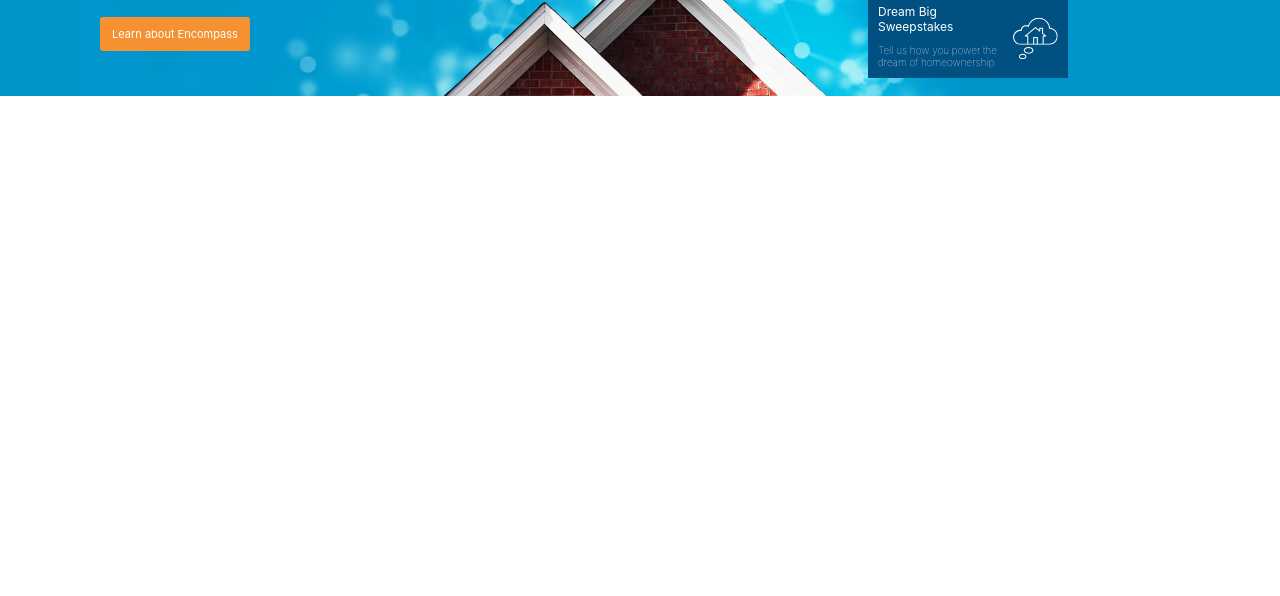
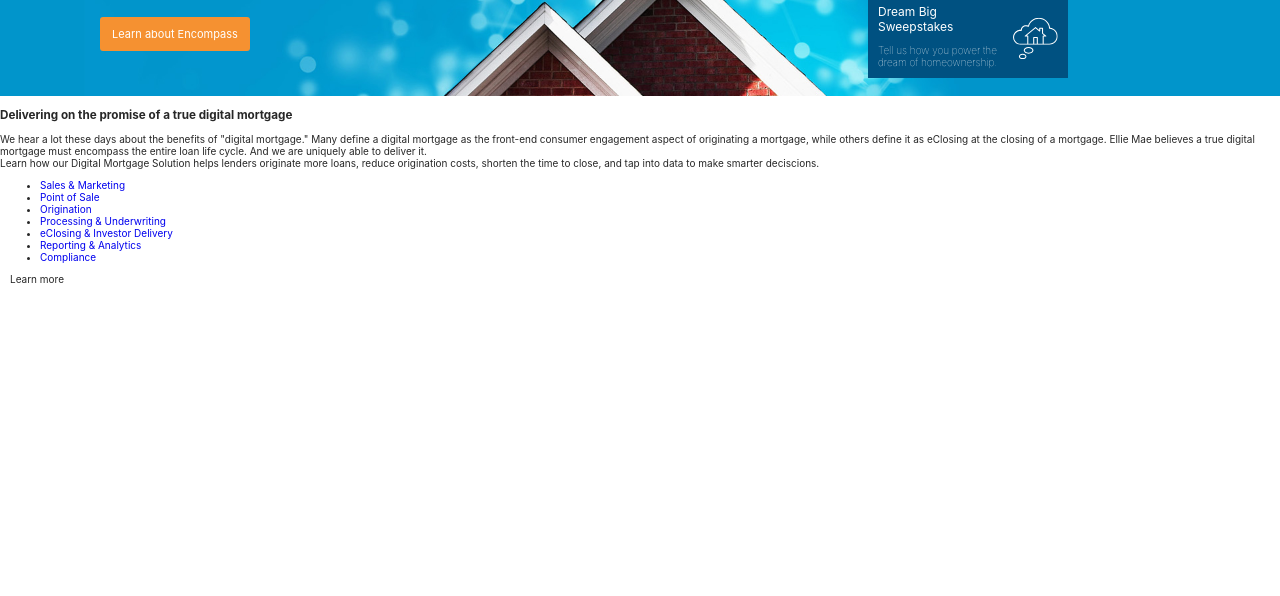
Before and after one commit to mtb24/elliemae-template, a website: page index.html in a window 1280 px wide. Shown: the part 204-800 px from the top of the page. Drawn offline with Linux system fonts and the light colour scheme.

Commit message:
added cta1

```diff
--- a/index.html
+++ b/index.html
@@ -54,7 +54,18 @@
       </div>
     </div>
     <div class="cta1">
-
+      <h3 class="cta1-heading">Delivering on the promise of a true digital mortgage</h3>
+      <p class="cta1">We hear a lot these days about the benefits of &quot;digital mortgage.&quot; Many define a digital mortgage as the front-end consumer engagement aspect of originating a mortgage, while others define it as eClosing at the closing of a mortgage. Ellie Mae believes a true digital mortgage must encompass the entire loan life cycle. And we are uniquely able to deliver it. <br>Learn how our Digital Mortgage Solution helps lenders originate more loans, reduce origination costs, shorten the time to close, and tap into data to make smarter deciscions.</p>
+      <ul class="cta1-icons">
+        <li class="cta-icon-1"><a href="#" class="cta1-icon-link">Sales & Marketing</a></li>
+        <li class="cta-icon-2"><a href="#" class="cta1-icon-link">Point of Sale</a></li>
+        <li class="cta-icon-3"><a href="#" class="cta1-icon-link">Origination</a></li>
+        <li class="cta-icon-4"><a href="#" class="cta1-icon-link">Processing & Underwriting</a></li>
+        <li class="cta-icon-5"><a href="#" class="cta1-icon-link">eClosing & Investor Delivery</a></li>
+        <li class="cta-icon-6"><a href="#" class="cta1-icon-link">Reporting & Analytics</a></li>
+        <li class="cta-icon-7"><a href="#" class="cta1-icon-link">Compliance</a></li>
+      </ul>
+      <a href="#" class="cta1 btn-ltblue">Learn more</a>
     </div>
     <div class="cta2">
       <img src="assets/images/logos/encompass-ng-lending-platform.png" alt="Encompass Logo" class="logo" id="cta2-logo" height="170" width="220">
```
